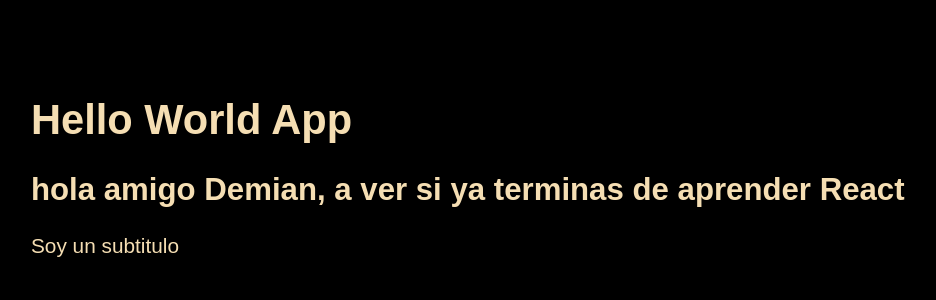
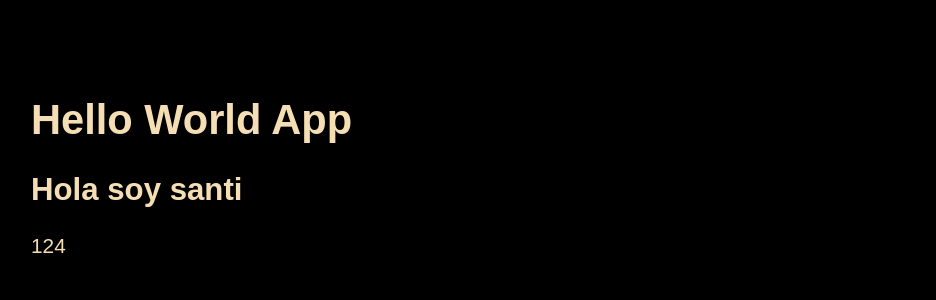
Before and after one commit to Demian-1/counterReact, a React (Vite) app: page / in a window 1280 px wide. Shown: the top 300 px of the page, without its empty margins (37-973 px from the left). Built offline with nearby package versions, Linux system fonts and the light colour scheme.

Commit message:
Propiedades de un componente (como parametros de una funcion)

```diff
--- a/src/FirstApp.jsx
+++ b/src/FirstApp.jsx
@@ -9,12 +9,15 @@
 
 const saluda = (nombre) =>`hola amigo ${nombre}, a ver si ya terminas de aprender React`;
 
-export const FirstApp = () => {// no se puede poner un objeto, pero si se puede serializar
-  return (
+export const FirstApp = ( {title="hola me llamo demian", subtitle} ) => {// no se puede poner un objeto, pero si se puede serializar
+
+    // console.log(props)
+
+    return (
     <>
         {/*<h2>{ JSON.stringify(nombree)  }</h2>*/}
-        <h2>{ saluda('Demian') }</h2>
-        <p>Soy un subtitulo</p>
+        <h2>{ title }</h2>
+        <p>{subtitle + 1}</p>
     </>
   )
 }
--- a/src/main.jsx
+++ b/src/main.jsx
@@ -6,9 +6,10 @@
 
 // Esto es nuestro punto de entrada:
 
+// Para pasar valores como numeros se pone entre {}
 ReactDOM.createRoot( document.getElementById('root') ).render(
     <React.StrictMode>
         <HelloWorldApp />
-        <FirstApp/>
+        <FirstApp title="Hola soy santi" subtitle={123}/>
     </React.StrictMode>
 )
```
